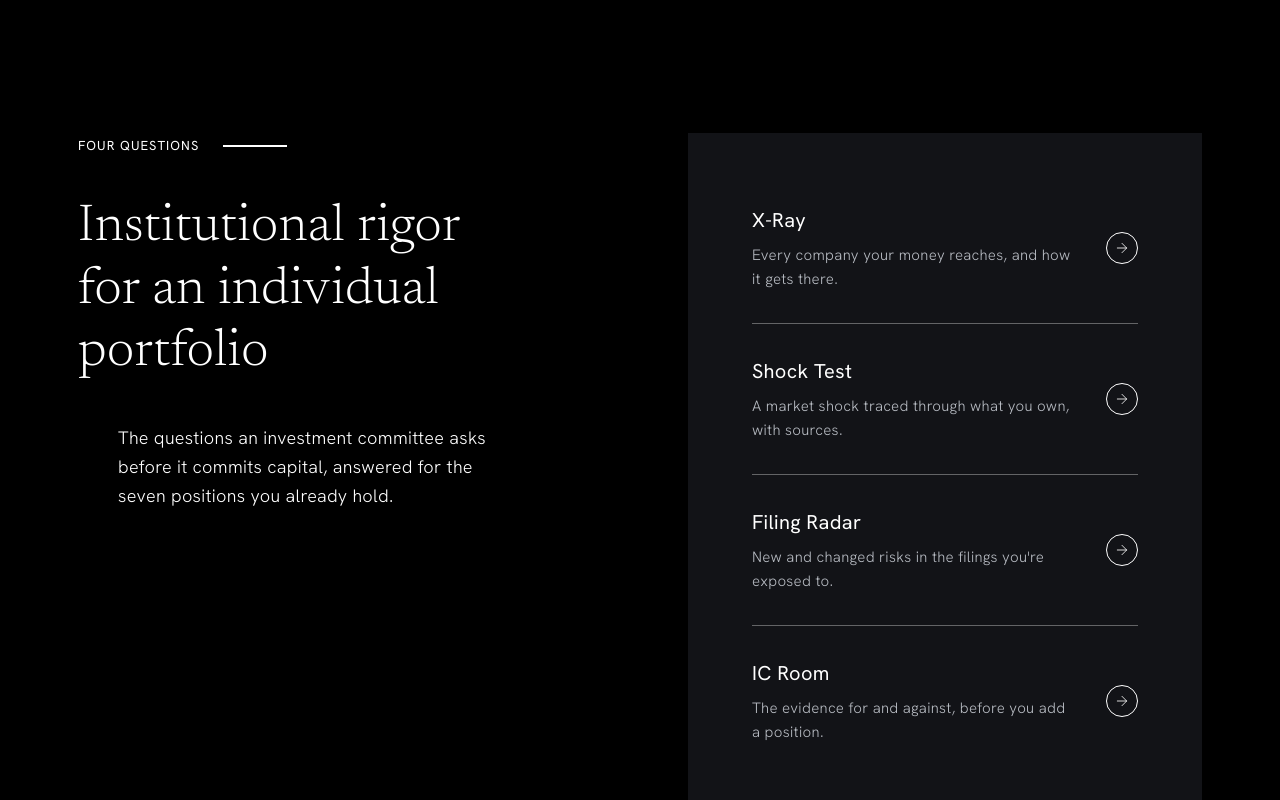
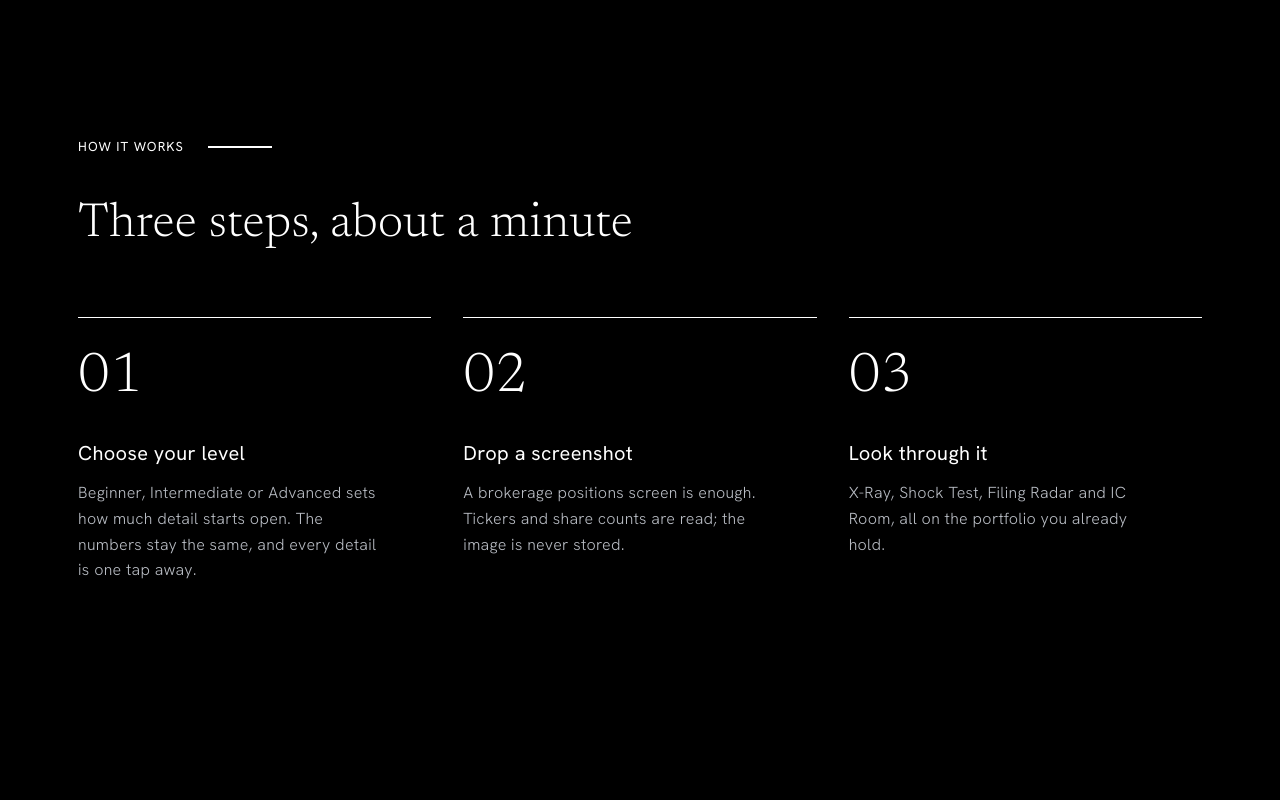
Before and after one commit to oliveirag/aperture, a Next.js app: page / in a window 1280 px wide. Shown: the part 1420-2220 px from the top of the page. Built offline with nearby package versions, Linux system fonts and the light colour scheme; no server answers.

Commit message:
removed four questions section from landing

```diff
--- a/src/features/landing/index.tsx
+++ b/src/features/landing/index.tsx
@@ -5,11 +5,10 @@ import { SiteFooter } from "@/components/shell/site-footer";
 import { AccountMenu } from "@/features/account/account-menu";
 import { Closing } from "./closing";
 import { Hero } from "./hero";
-import { Pillars } from "./pillars";
 import { Steps } from "./steps";
 import { TryDemoLink } from "./try-demo-link";
 
-// The front page, built like an editorial homepage: black hero, black two-up,
+// The front page, built like an editorial homepage: black hero,
 // a marquee, white steps, a black closing band and the footer.
 export function Landing() {
   return (
@@ -45,7 +44,6 @@ export function Landing() {
           <Hero />
         </main>
       </div>
-      <Pillars />
       <Steps />
       <Closing />
       <SiteFooter />
--- a/src/features/landing/pillars.tsx
+++ /dev/null
@@ -1,49 +0,0 @@
-import Link from "next/link";
-import { CircleArrow } from "@/components/shared/circle-arrow";
-import { Reveal } from "@/components/shared/reveal";
-import { NAV_ITEMS } from "@/components/shell/nav-items";
-
-const BLURBS: Record<string, string> = {
-  "/xray": "Every company your money reaches, and how it gets there.",
-  "/shock": "A market shock traced through what you own, with sources.",
-  "/radar": "New and changed risks in the filings you're exposed to.",
-  "/ic": "The evidence for and against, before you add a position.",
-};
-
-// Black two-up band: the argument on the left, the four tools as hairline rows in a raised panel on the right.
-export function Pillars() {
-  return (
-    <section aria-label="What Aperture does" className="theme-dark py-28 lg:py-36">
-      <div className="bx-container grid gap-16 lg:grid-cols-2 lg:gap-24">
-        <Reveal>
-          <p className="eyebrow">Four questions</p>
-          <h2 className="display mt-10 max-w-[14ch] text-[44px] leading-[1.2] text-text sm:text-[52px]">
-            Institutional rigor for an individual portfolio
-          </h2>
-          <p className="mt-10 max-w-[42ch] pl-0 text-[18px] leading-[1.6] font-light text-text sm:pl-10">
-            The questions an investment committee asks before it commits capital, answered for the seven positions you
-            already hold.
-          </p>
-        </Reveal>
-
-        <Reveal delay={0.15}>
-          <ul className="bg-surface-1 px-8 py-6 sm:px-16 sm:py-10">
-            {NAV_ITEMS.map(({ href, label }) => (
-              <li key={href} className="border-b border-border-strong last:border-b-0">
-                <Link href={href} className="group flex items-center justify-between gap-8 py-8">
-                  <span>
-                    <span className="block text-[20px] font-normal text-text">
-                      <span className="link-underline pb-0.5">{label}</span>
-                    </span>
-                    <span className="mt-2 block text-[15px] leading-6 text-text-muted">{BLURBS[href]}</span>
-                  </span>
-                  <CircleArrow size={32} className="text-text" />
-                </Link>
-              </li>
-            ))}
-          </ul>
-        </Reveal>
-      </div>
-    </section>
-  );
-}
```
